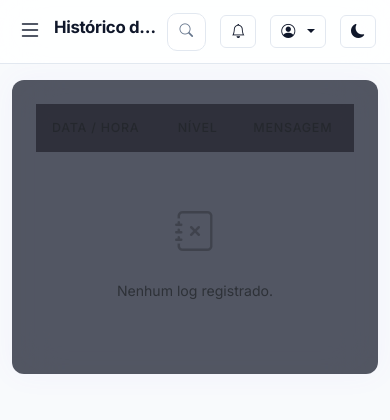
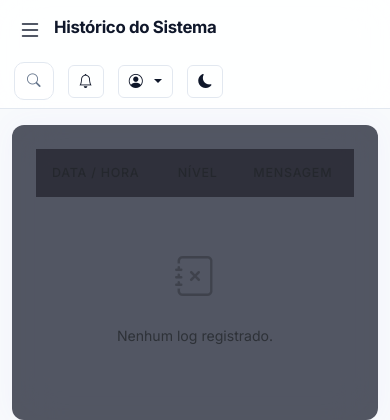
Before and after one commit to MuriloSCunha0/AutoInsta, a Django app: page /analytics/logs/ in a window 390 px wide. Shown: the top 420 px of the page. Run offline with Django 5.2, Linux system fonts and the light colour scheme; the visitor is signed in with stand-in values (Sample User, id 1); data that the repository does not hold is empty; parts of the project's set-up code (start-up, migrations or seed data) failed here and were passed over; some libraries are stand-ins or nearby versions.

Commit message:
fix(mobile): botoes do topo ficavam cortados e inalcancaveis
Telas com acoes proprias (ex.: Contas, Biblioteca) empurravam a top-bar ate
510px numa tela de 390. O overflow-x:hidden escondia o estouro em vez de
resolver, entao os botoes simplesmente sumiam. A barra agora cresce em
altura e quebra linha no celular.

Co-Authored-By: Claude Opus 4.8 <noreply@anthropic.com>

```diff
--- a/static/css/theme.css
+++ b/static/css/theme.css
@@ -2020,16 +2020,34 @@ html, body { max-width: 100%; overflow-x: hidden; }
   .table-responsive { -webkit-overflow-scrolling: touch; }
   table { min-width: 0; }
 
-  /* Top-bar enxuta: a busca vira só o ícone, o título encolhe. */
-  .top-bar { padding: 0 14px; gap: 8px; }
+  /* Top-bar enxuta: a busca vira só o ícone, o título encolhe.
+     A barra pode crescer em altura e QUEBRAR LINHA: telas com botões
+     próprios (ex.: "Adicionar conta") passavam de 510px numa tela de 390 e
+     os botões ficavam cortados — inalcançáveis, porque o overflow-x:hidden
+     escondia o estouro em vez de resolver. */
+  .top-bar {
+    height: auto;
+    min-height: var(--topbar-h);
+    padding: 8px 14px;
+    gap: 8px;
+    flex-wrap: wrap;
+  }
   .top-bar .page-title {
     font-size: 1.05rem;
     white-space: nowrap;
     overflow: hidden;
     text-overflow: ellipsis;
+    flex: 1 1 auto;
     min-width: 0;
   }
-  .top-bar .top-actions { gap: 6px; }
+  .top-bar .top-actions {
+    gap: 6px;
+    flex-wrap: wrap;
+    justify-content: flex-end;
+    min-width: 0;
+  }
+  /* Botões de ação da página não encolhem a ponto de sumir o rótulo. */
+  .top-bar .top-actions .btn { white-space: nowrap; }
   .cmdk-trigger-label, .cmdk-kbd { display: none; }
   .cmdk-trigger { padding: 8px 10px; }
 
```
Also changed, not shown: mobile-dashboard-corrigido.png (added).
